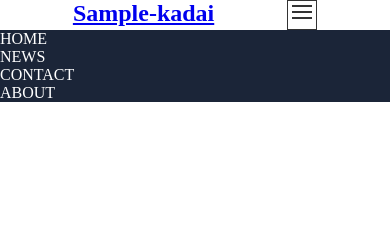
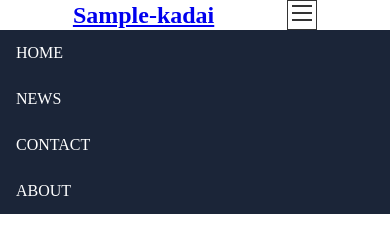
Before and after one commit to takka4649/HamburgerMenu, a plain HTML site: page index.html in a window 390 px wide. Both pictures are taken after a click on the element 302 px from the left and 15 px from the top of the page. Drawn offline with Linux system fonts and the light colour scheme; some packages are replaced by stand-ins of ours.

Commit message:
add:ハンバーガークリック時のナビゲーションの表示切り替え

```diff
--- a/css/scss/style.scss
+++ b/css/scss/style.scss
@@ -6,8 +6,9 @@ body {
             justify-content: space-evenly;
             .wrapper {
                 display: flex;
+                align-items: center;
                 justify-content: space-evenly;
-                .hamburger {
+                .toggle-btn {
                     display: flex;
                     flex-direction: column;
                     min-width: 30px;
@@ -18,7 +19,7 @@ body {
                     &__line {
                         width: 100%;
                         border-bottom: 2px solid #333;
-                        margin-bottom: 4px;
+                        margin-bottom: 5px;
                     }
                 }
             }
@@ -26,10 +27,11 @@ body {
                 display: flex;
                 list-style-type: none;
                 background-color: #1b2538;
+                transition: all 0.5s;
                 li {
                     a {
                         display: block;
-                        // padding: 14px 16px;
+                        padding: 14px 16px;
                         text-decoration: none;
                         color: white;
                     }
@@ -42,6 +44,10 @@ body {
             .nav {
                 display: block;
                 .topnav {
+                    display: none;
+                }
+                // btn押下時
+                .open {
                     display: block;
                 }
             }
@@ -53,7 +59,7 @@ body {
                 display: flex;
 
                 .wrapper {
-                    .hamburger {
+                    .toggle-btn {
                         display: none;
                     }
                 }
--- a/index.html
+++ b/index.html
@@ -16,10 +16,10 @@
                     <h1 class="title">
                         <a href="#">Sample-kadai</a>
                     </h1>
-                    <div class="hamburger">
-                        <div class="hamburger__line"></div>
-                        <div class="hamburger__line"></div>
-                        <div class="hamburger__line"></div>
+                    <div class="toggle-btn">
+                        <span class="toggle-btn__line"></span>
+                        <span class="toggle-btn__line"></span>
+                        <span class="toggle-btn__line"></span>
                     </div>
                 </div>
                 <ul class="topnav">
@@ -30,5 +30,6 @@
                 </ul>
             </nav>
         </header>
+        <script src="./js/script.js"></script>
     </body>
 </html>
--- /dev/null
+++ b/js/script.js
@@ -0,0 +1,6 @@
+let btn = document.querySelector('.toggle-btn');
+let topnav = document.querySelector('.topnav');
+
+btn.onclick = () => {
+    topnav.classList.toggle('open');
+};
```
Also changed, not shown: css/style.css, 1 other file.
